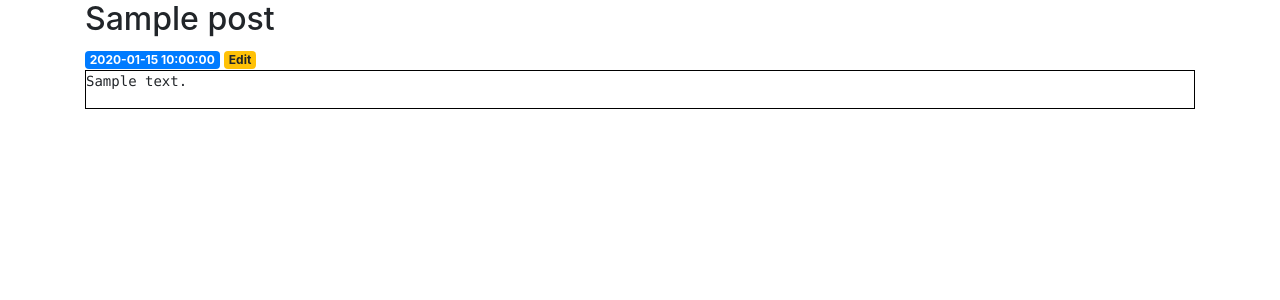
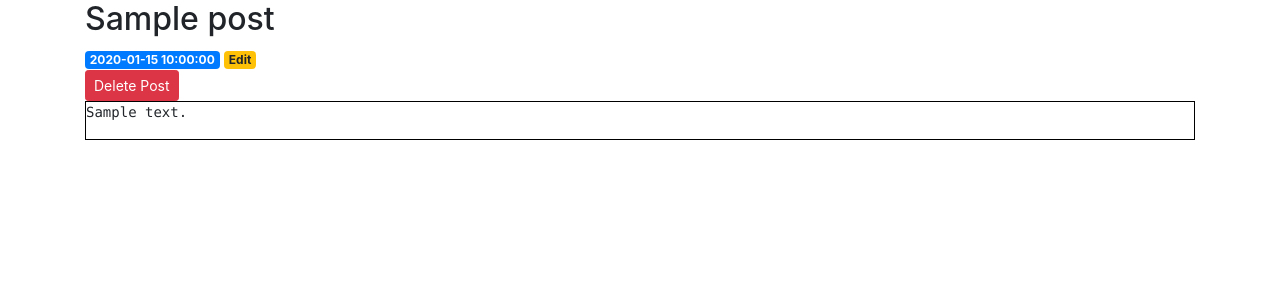
Before and after one commit to vitaliy-tymashkov/SimpleUi, a Flask app: template templates/post.html in a window 1280 px wide. Shown: the part 56-356 px from the top of the page. Run offline with Flask 2, Linux system fonts and the light colour scheme; the template is opened without the code that fills it: most values are stand-ins (such as "Sample title", 1, 10 or a date in 2020); some libraries are stand-ins or nearby versions.

Commit message:
Delete existing post added

```diff
--- a/App.py
+++ b/App.py
@@ -83,7 +83,18 @@ def edit(id):
 
     return render_template('edit.html', post=post)
 
+@app.route('/<int:id>/delete', methods=('POST',))
+def delete(id):
+    post = get_post(id)
 
+    if request.method =='POST':
+        conn = get_db_connection()
+        conn.execute('DELETE FROM posts WHERE id=?',
+                     (id,))
+        conn.commit()
+        conn.close()
+        flash('"{}" was successfully deleted'.format(post['title']) )
+        return redirect(url_for('index'))
 
 
 if __name__ == "__main__":
--- a/templates/post.html
+++ b/templates/post.html
@@ -1,6 +1,7 @@
 {% extends 'base.html' %}
 
 {% block content %}
+
 <h2>{% block title %} {{ post['title'] }} {% endblock %}</h2>
 
 <span class="badge badge-primary">{{ post['created'] }}</span>
@@ -9,6 +10,12 @@
     <span class="badge badge-warning">Edit</span>
 </a>
 
+<form action="{{ url_for('delete', id=post['id']) }}" method="POST">
+    <input type="submit" value="Delete Post"
+            class="btn btn-danger btn-sm"
+            onclick="return confirm('Are you sure you want to delete this post [id={{ post['id'] }}, title={{ post['title'] }}]?')">
+</form>
+
 <div class="container-for-content" style="border: thin solid black">
 <pre>{{ post['content'] }}</pre>
 </div>
```
